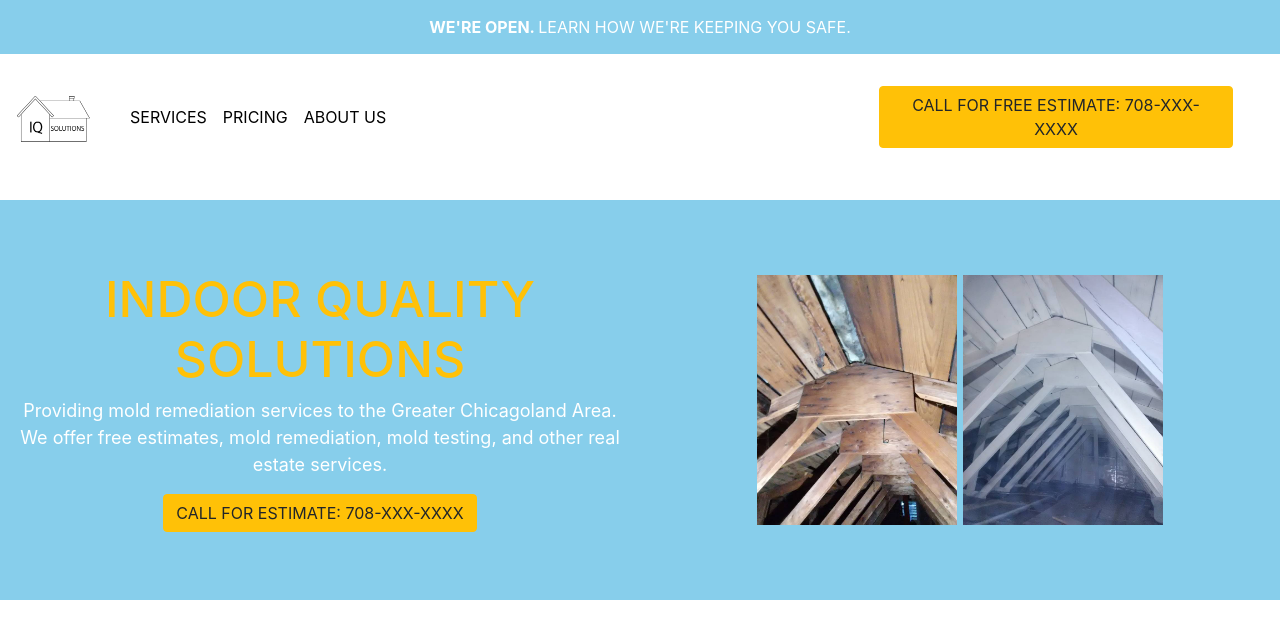
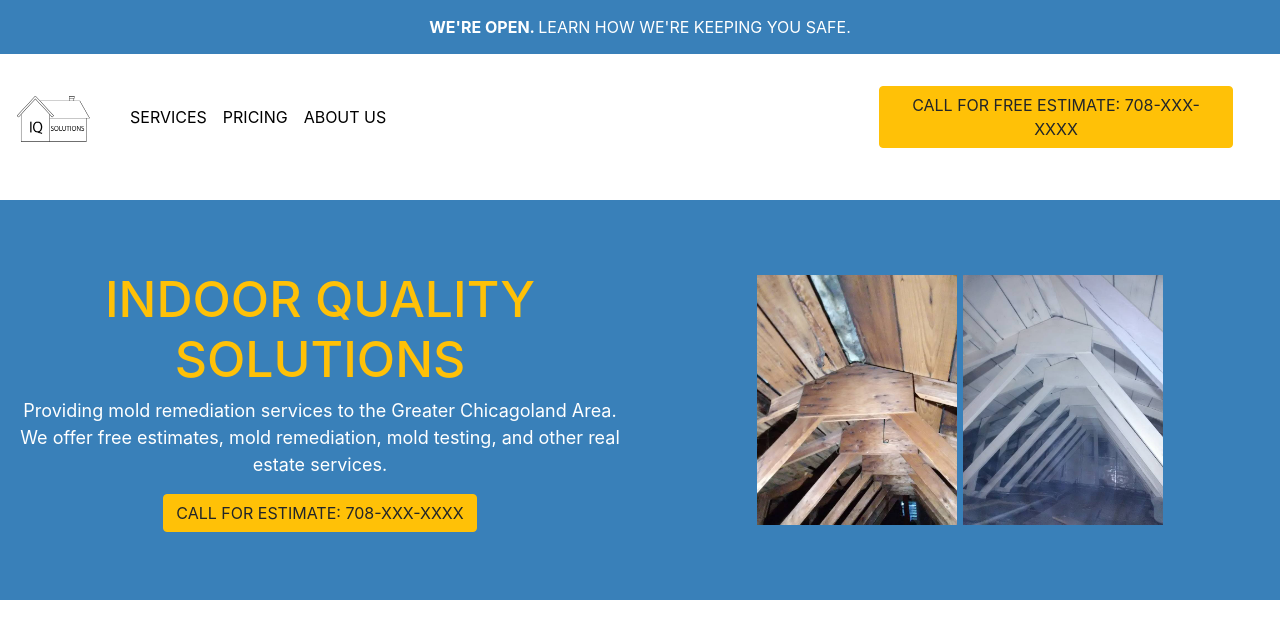
Before and after one commit to samanthabarrueta/IQ-Solutions, a plain HTML site: page index.html in a window 1280 px wide. Drawn offline with nearby package versions, Linux system fonts and the light colour scheme.

Commit message:
update blue

```diff
--- a/index.css
+++ b/index.css
@@ -47,7 +47,7 @@ img {
 }
 
 #intro {
-    background-color: skyblue;
+    background-color: rgb(57, 128, 185);
     margin-top: 20px;
     font-size: large;
     align-items: center;
@@ -58,7 +58,7 @@ img {
 }
 
 #covid19 {
-    background-color: skyblue;
+    background-color: rgb(57, 128, 185);
     align-items: center;
     display: flex;
     color: white;
```
